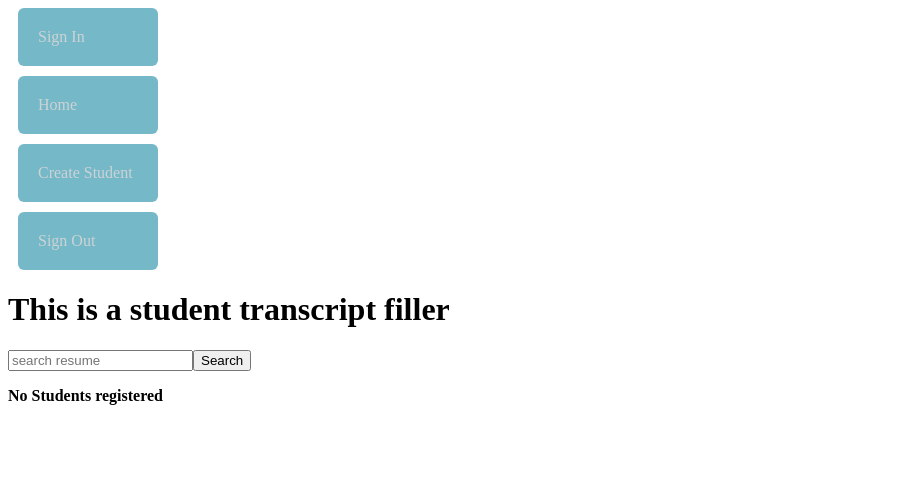
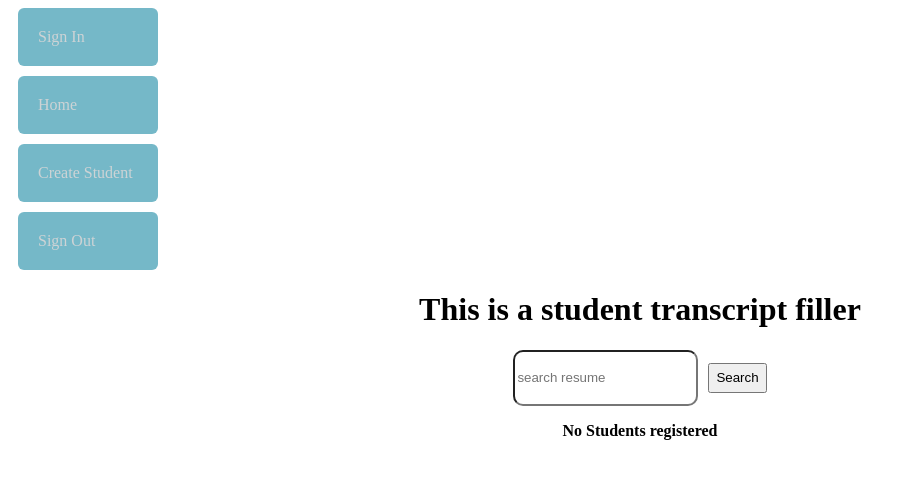
Before and after one commit to George-Onyango/phase-2-jager-project, a React (Create React App) app: page / in a window 1280 px wide. Shown: the top 478 px of the page, without its empty margins (0-916 px from the left). Built offline with nearby package versions, Linux system fonts and the light colour scheme.

Commit message:
adjust styling

```diff
--- a/src/components/Home_Page.js
+++ b/src/components/Home_Page.js
@@ -27,16 +27,32 @@ function LandingPage() {
     }
     return (
       <>
-        <div>
+        <div
+          style={{
+            textAlign: "center",
+
+          }}
+        >
           <h1>This is a student transcript filler</h1>
           <form onSubmit={(e) => findStudent(e)}>
             <input
+              style={{
+                height: "50px",
+                borderRadius: "10px",
+              }}
               type="text"
               placeholder="search resume"
               value={filterName}
               onChange={(e) => getUserInput(e)}
             />
-            <button>Search</button>
+            <button
+              style={{
+                marginLeft: "10px",
+                height: "30px",
+              }}
+            >
+              Search
+            </button>
           </form>
 
           <div>
```
